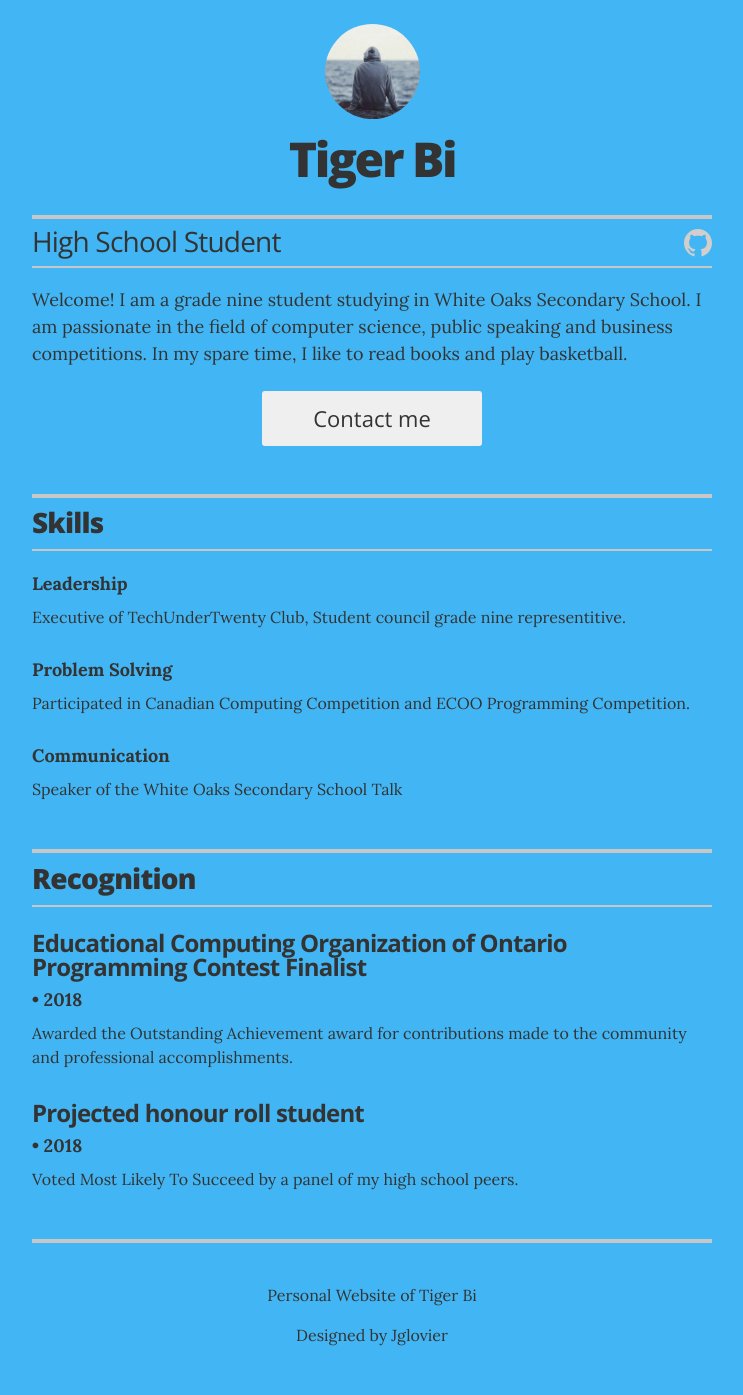
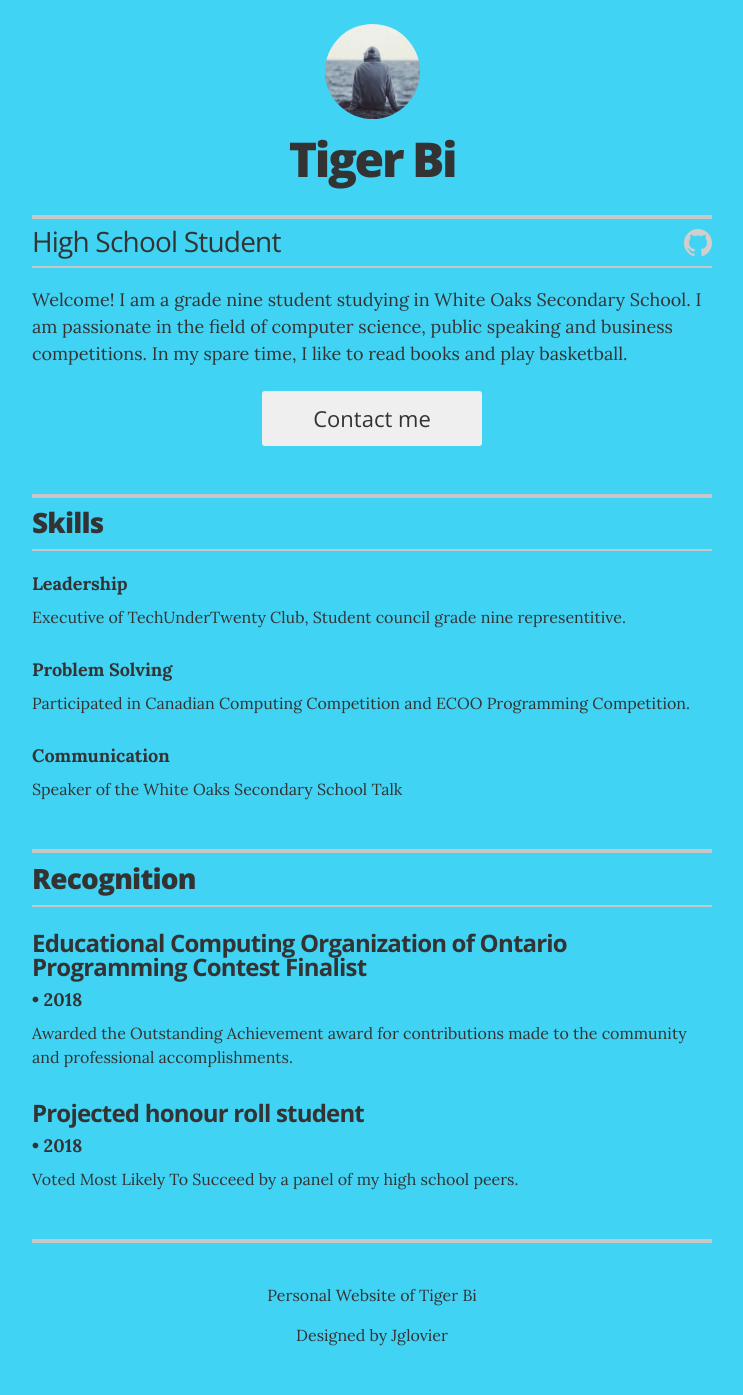
Before and after one commit to TigerBi/tigerbi.github.io, a Jekyll site: the page built from index.html, in a window 1280 px wide. Shown: the whole page, without its empty margins (268-1011 px from the left). Built offline with Jekyll 4.4.1, drawn with Linux system fonts in a browser that asks for light colours.

Commit message:
Update resume.html

```diff
--- a/_layouts/resume.html
+++ b/_layouts/resume.html
@@ -3,7 +3,7 @@
 
   {% include head.html %}
 
-  <body class="theme-{% if site.resume_theme %}{{ site.resume_theme }}{% endif %}" body bgcolor="#42b6f4">
+  <body class="theme-{% if site.resume_theme %}{{ site.resume_theme }}{% endif %}" body bgcolor="#41d3f4">
 
     <div class="wrapper" itemscope itemtype="http://schema.org/Person">
       <meta itemprop="telephone" content="{{ site.resume_contact_telephone }}"/>
```
